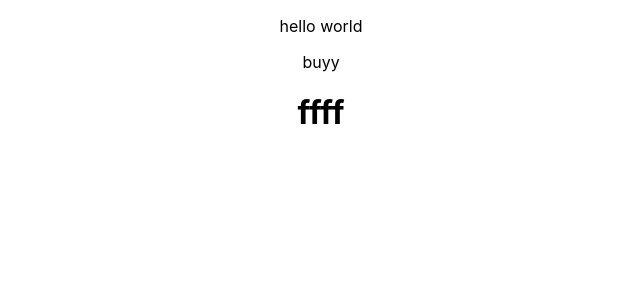
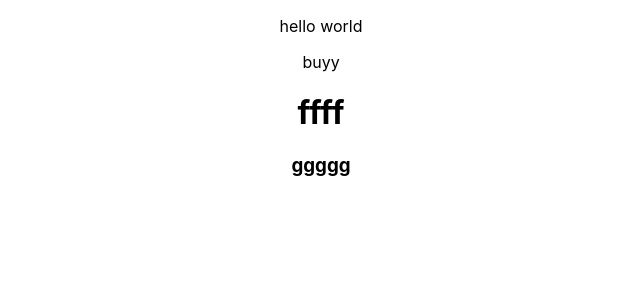
Before and after one commit to Arayik2010/gitTest, a React (Create React App) app: page / in a window 1280 px wide. Shown: the top 300 px of the page, without its empty margins (319-959 px from the left). Built offline with nearby package versions, Linux system fonts and the light colour scheme.

Commit message:
Added H3 tag

```diff
--- a/src/App.js
+++ b/src/App.js
@@ -6,6 +6,7 @@ function App() {
         <p>hello world</p>
         <div>buyy</div>
         <h1>ffff</h1>
+        <h3>ggggg</h3>
     </div>
   );
 }
```
